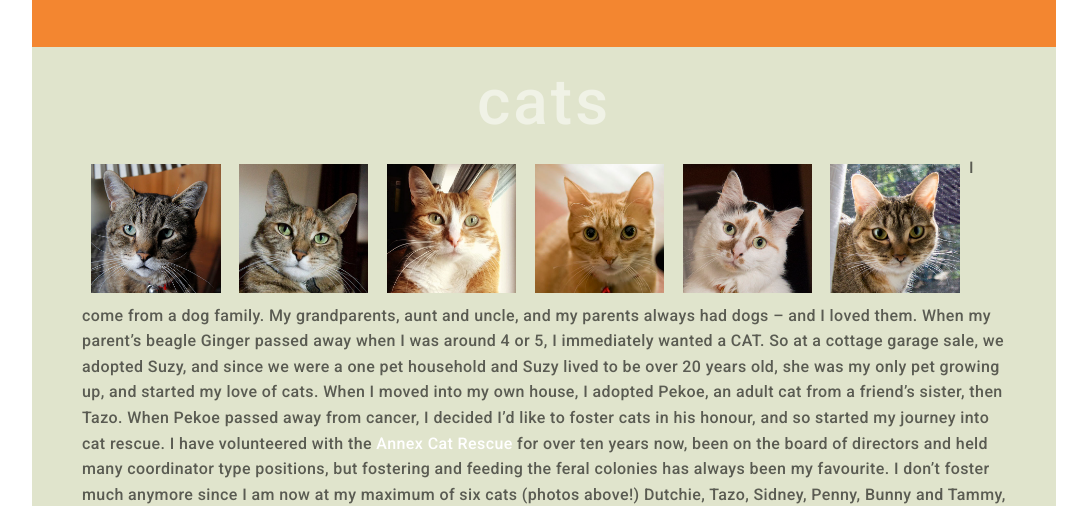
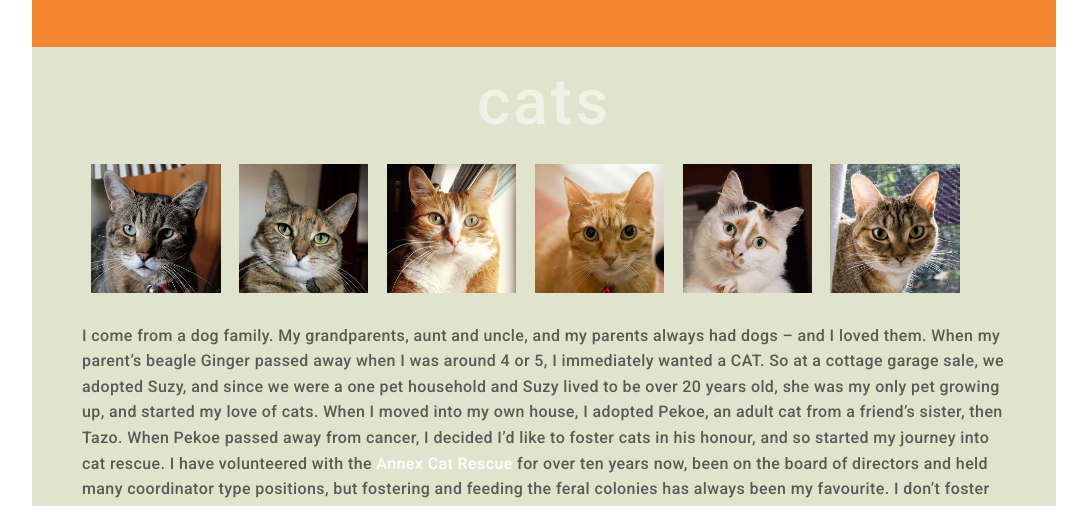
Before and after one commit to saraslater/SaraSlater, a plain HTML site: page index.html in a window 1280 px wide. Shown: the part 1652-2158 px from the top of the page, without its empty margins (96-1183 px from the left). Drawn offline with Linux system fonts and the light colour scheme.

Commit message:
Added LinkedIn to about, corrected Cats section spacing

```diff
--- a/index.html
+++ b/index.html
@@ -45,7 +45,7 @@
 		<div class="aboutphoto">
 			<img src="images/sara.jpg" alt="Sara">
 		</div>
-		<p>Welcome to a little site that is all about me and my loves and passions. As you'll read below, I am a Graphic Designer. A creative soul, who is loving getting into front end development - the code behind awesome designs, and UX Design - the research and planning behind every great project. I am passionate about volunteering my time in cat rescue, for my cottage association and hope to mentor more kids and women through Ladies Learning Code in the future.</p>
+		<p>Welcome to a little site that is all about me and my loves and passions. As you'll read below, I am a Graphic Designer. A creative soul, who is loving getting into front end development - the code behind awesome designs, and UX Design - the research and planning behind every great project. I am passionate about volunteering my time in cat rescue, for my cottage association and hope to mentor more kids and women through Ladies Learning Code in the future. If your're interested in my work experience and education, you can read a bit below, or visit my <a href="LinkedIn https://www.linkedin.com/in/saraslater" alt="LinkedIn" target="blank">LinkedIn</a> profile.</p>
 	</section>
 
 	<!-- Section2: Design -->
--- a/style.css
+++ b/style.css
@@ -201,6 +201,11 @@ section {
 	max-width: 100%;
 	float:left;
 	padding: 1%;
+}
+
+#section4 p {
+	clear:both;
+	padding-top: 20px;
 }
 
 .acr img {
```
